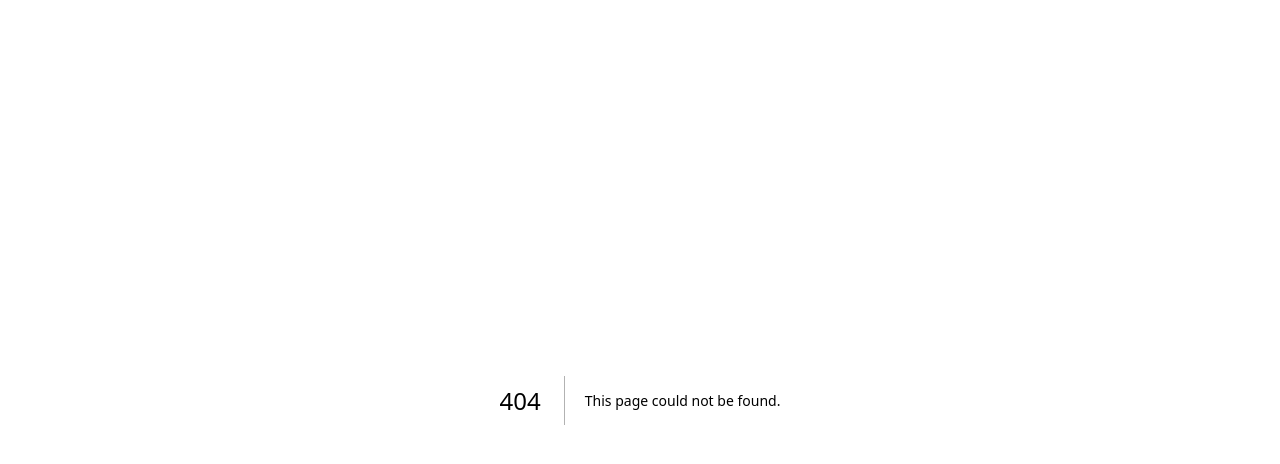
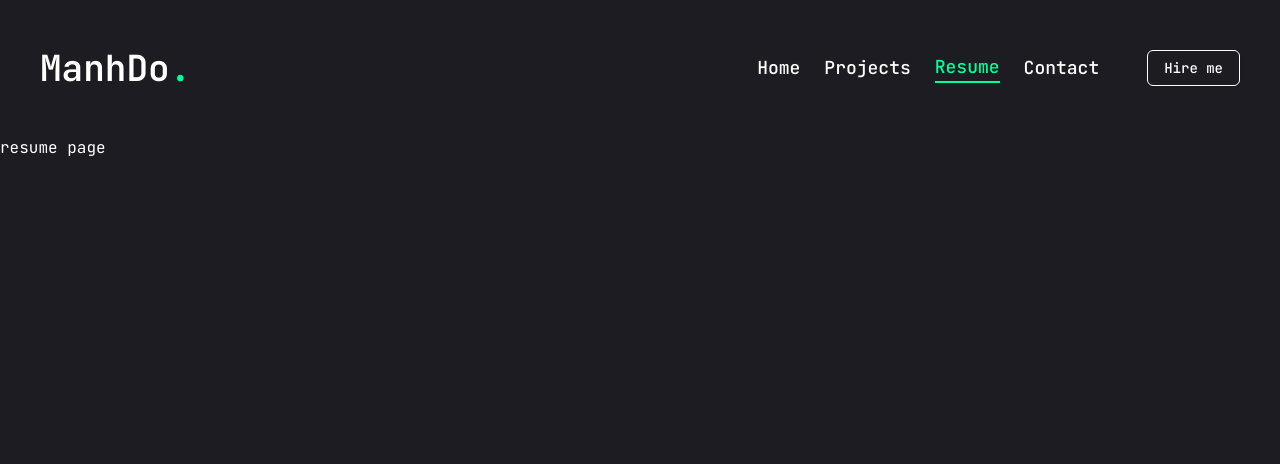
Before and after one commit to DoTienManhCoder/my_cv, a Next.js app: page /resume in a window 1280 px wide. Before the commit this address had no page. Shown: the top 464 px of the page. Built offline with nearby package versions, Linux system fonts and the light colour scheme.

Commit message:
layout of web

```diff
--- /dev/null
+++ b/app/contact/page.jsx
@@ -0,0 +1,11 @@
+import React from 'react'
+
+const page = () => {
+  return (
+    <div>
+        <h1>contact Page</h1>
+    </div>
+  )
+}
+
+export default page
--- a/app/globals.css
+++ b/app/globals.css
@@ -16,12 +16,9 @@
   --color-primary: #1c1c22;
   --color-accent:  #00ff99;
   --color-accent-hover: #00e187;
-  --color-muted:  #f3f4f6;      /* optional */
-  --color-muted-900: #111827;   /* optional for dark */
 
   /* Font token trỏ vào biến của next/font (+ fallback an toàn) */
-  --font-primary: var(--font-jetbrainsMono), ui-monospace, SFMono-Regular,
-                  Menlo, Monaco, Consolas, "Liberation Mono", "Courier New", monospace;
+  --font-primary: var(--font-jetbrainsMono);
 }
 
 /* ============
@@ -37,15 +34,15 @@
    BASE LAYER (reset & defaults)
    ========================= */
 @layer base {
-  *, *::before, *::after { box-sizing: border-box; }
+
+  .container {
+    --container-padding: 15px;
+  }
 
   html, body {
     height: 100%;
     font-family: var(--font-primary);
     background: var(--color-primary);
     color: white;
-    line-height: 1.75; /* leading-loose */
-    -webkit-font-smoothing: antialiased;
-    -moz-osx-font-smoothing: grayscale;
   }
 }
--- a/app/layout.jsx
+++ b/app/layout.jsx
@@ -1,5 +1,6 @@
 import { JetBrains_Mono } from "next/font/google";
 import "./globals.css";
+import Header from "@/components/Header";
 
 const jetbrainsMono = JetBrains_Mono({
   subsets: ["latin"],
@@ -15,7 +16,9 @@ export const metadata = {
 export default function RootLayout({ children }) {
   return (
     <html lang="en" className={jetbrainsMono.variable}>
-      <body>{children}</body>
+      <body>
+        <Header />
+        {children}</body>
     </html>
   );
 }
--- /dev/null
+++ b/app/projects/page.jsx
@@ -0,0 +1,11 @@
+import React from 'react'
+
+const page = () => {
+  return (
+    <div>
+      projects page
+    </div>
+  )
+}
+
+export default page
--- /dev/null
+++ b/app/resume/page.jsx
@@ -0,0 +1,11 @@
+import React from 'react'
+
+const Resume = () => {
+  return (
+    <div>
+      resume page
+    </div>
+  )
+}
+
+export default Resume
--- /dev/null
+++ b/components/Header.jsx
@@ -0,0 +1,40 @@
+import React from 'react'
+import Link from 'next/link'
+import { Button } from "@/components/ui/button";
+import Nav from './Nav';
+
+const Header = () => {
+  return (
+    <header className="py-8 xl:py-12 text-white">
+      <div className="container mx-auto flex items-center justify-between">
+        <Link href="/" className="flex items-center gap-2">
+          <h1 className="text-4xl font-semibold">
+            ManhDo<span className="text-accent">.</span>
+          </h1>
+        </Link>
+
+        {/* desktop navigation and Hire me */}
+
+        <div className="hidden xl:flex items-center gap-8">
+            <Nav />
+            <Link href="/contact">
+              <Button className="ml-4" variant="outline">
+                Hire me
+              </Button>
+            </Link>
+
+        </div>
+
+
+        {/* mobile navigation */}
+        <div className="xl:hidden">
+
+        </div>
+
+
+      </div>
+    </header>
+  )
+}
+
+export default Header
--- /dev/null
+++ b/components/Nav.jsx
@@ -0,0 +1,30 @@
+"use client"
+import React from 'react'
+import Link from 'next/link'
+import {usePathname} from 'next/navigation';
+
+const links = [
+    { href: "/", label: "Home" },
+    { href: "/projects", label: "Projects" },
+    { href: "/resume", label: "Resume" },
+    { href: "/contact", label: "Contact" },
+];
+
+const Nav = () => {
+
+    const pathname = usePathname();
+    return (
+      <nav className="flex items-center gap-6 text-lg font-medium">
+        {links.map((link, index) => {
+          return (
+            <Link href={link.href} key={index} className={`${link.href === pathname && "text-accent border-b-2 border-accent"} capitalize hover:text-accent transition-all font-medium`}>
+              {link.label}
+            </Link>
+          );
+        })}
+      </nav>
+    );
+  };
+
+
+export default Nav
```
